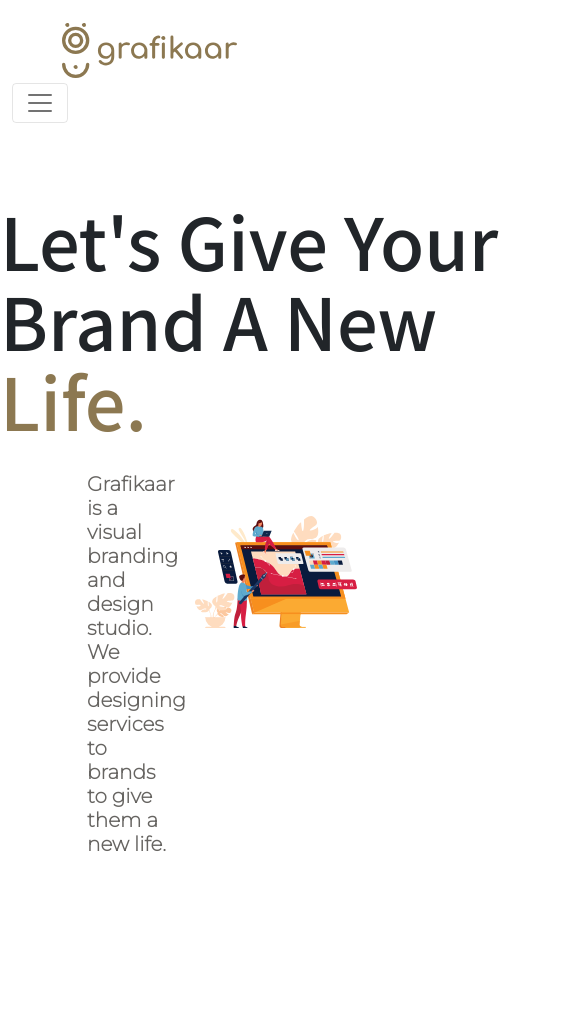
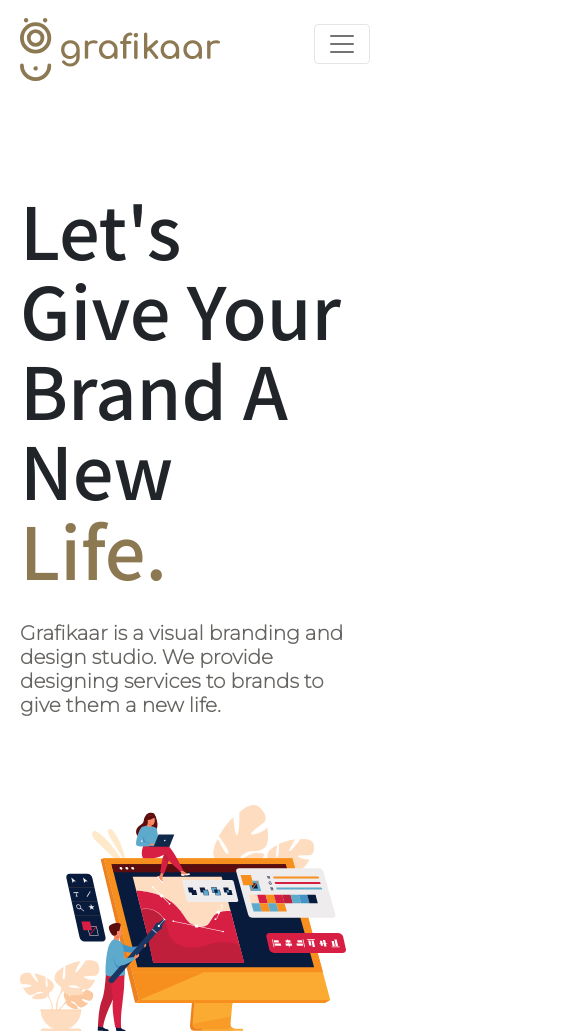
Before and after one commit to Gsangi/graafikar, a plain HTML site: page index.html in a window 390 px wide. Shown: the top 1034 px of the page, 576 px wide, since content can reach past the window. Drawn offline with nearby package versions, Linux system fonts and the light colour scheme.

Commit message:
responsivness''

```diff
--- a/index.css
+++ b/index.css
@@ -1,3 +1,7 @@
+:root {
+  --global_padding: 60px;
+}
+
 * {
   box-sizing: border-box;
 }
@@ -12,19 +16,17 @@
 
 .header {
   font-size: 20px;
-  height: 100px;
+  padding-left: var(--global_padding);
+  padding-right: var(--global_padding);
 }
+
 .logo-img {
   margin-top: 10px;
-  margin-left: 50px;
   height: fit-content;
-  width: 50%;
+  width: 200px;
 }
 
 .Brand-line {
-  margin-left: auto;
-  margin-right: auto;
-  width: 8em;
   font-size: 4.5rem;
   line-height: 5rem;
   margin-bottom: 2rem;
@@ -35,7 +37,6 @@
   font-family: "Montserrat", sans-serif;
   font-weight: 600;
   color: #666461;
-  margin-left: 87px;
 }
 
 .services-logo {
@@ -57,6 +58,13 @@
 
 .after-header {
   padding-top: 100px;
+  padding-left: var(--global_padding);
+  padding-right: var(--global_padding);
+}
+
+.row {
+  padding-left: var(--global_padding);
+  padding-right: var(--global_padding);
 }
 
 .Branding-para {
@@ -64,3 +72,23 @@
   flex-direction: column;
   margin-bottom: 80px;
 }
+
+@media only screen and (max-width: 600px) {
+  :root {
+    --global_padding: 20px;
+  }
+  .right-img {
+    width: 100%;
+    height: auto;
+  }
+  .services-logo {
+    padding: 20px var(--global_padding);
+  }
+
+  .services-logo + div > img {
+    display: none;
+  }
+  [src="./img/3D Architectural.svg"] {
+    display: none;
+  }
+}
--- a/index.html
+++ b/index.html
@@ -27,8 +27,7 @@
     <!-- Header -->
     <header>
       <nav class="navbar navbar-expand-lg navbar-light header">
-        <div class="container-fluid">
-          <a class="navbar-brand" href="#">
+        <a class="navbar-left" href="#">
           <img class="logo-img" src="./img/Logo.svg" alt="" />
         </a>
         <button
@@ -65,12 +64,11 @@
             <a class="nav-link" style="color: #666461" href="#">Contact Us</a>
           </div>
         </div>
-        </div>
       </nav>
     </header>
     <!-- Brand logo and line section -->
     <div class="row align-items-center after-header" style="width: 99.9%">
-      <div class="col-6 Branding-para">
+      <div class="col-12 col-md-6 Branding-para">
         <h1 class="Brand-line">
           Let's Give Your <br />
           Brand A New <br />
@@ -81,7 +79,7 @@
           services to brands to give them a new life.
         </h5>
       </div>
-      <div class="col-6 align-self-center">
+      <div class="col-12 col-md-6 align-self-center">
         <img class="right-img" src="./img/Graphic Design 2.svg" alt="" />
       </div>
     </div>
@@ -260,13 +258,14 @@
       <div class="container p-4">
         <div class="row">
           <div class="col-lg-6 col-md-12 mb-4 mb-md-0">
-            <h5 class="text-uppercase">Footer Content</h5>
+            <h5 class="text-uppercase">Grafikaar</h5>
 
             <p>
-              Lorem ipsum dolor sit amet consectetur, adipisicing elit. Iste
-              atque ea quis molestias. Fugiat pariatur maxime quis culpa
-              corporis vitae repudiandae aliquam voluptatem veniam, est atque
-              cumque eum delectus sint!
+              We know that one size does not fit all. Our costumers's success
+              stems from making each employee recognition program match each
+              organization, down to the details. We work to understand the
+              uniqueness of your organization and vision so we can set up and
+              support your success, every day.
             </p>
           </div>
 
```
Also changed, not shown: About us/AboutUs.html (+6 -5 lines). Lines whose indentation alone changed are shown as unchanged.
